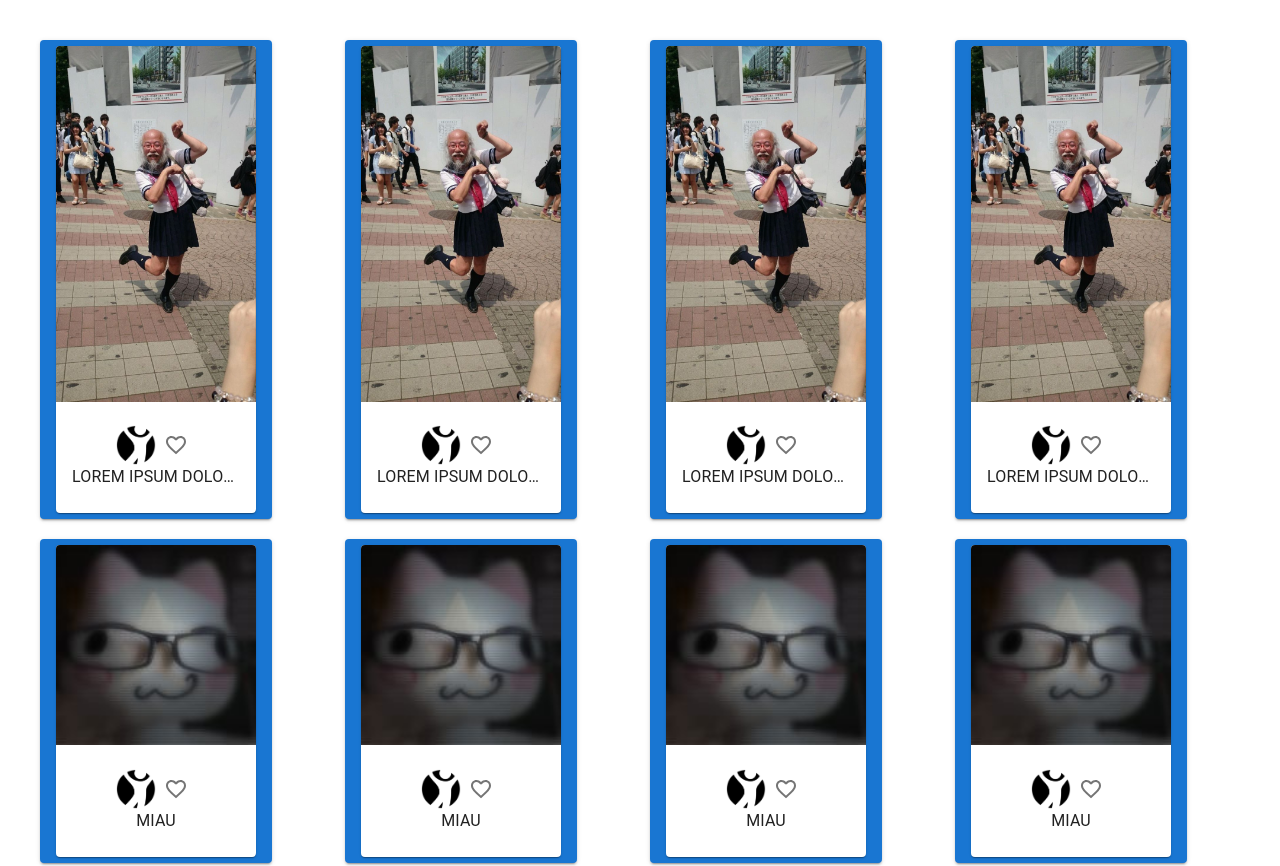
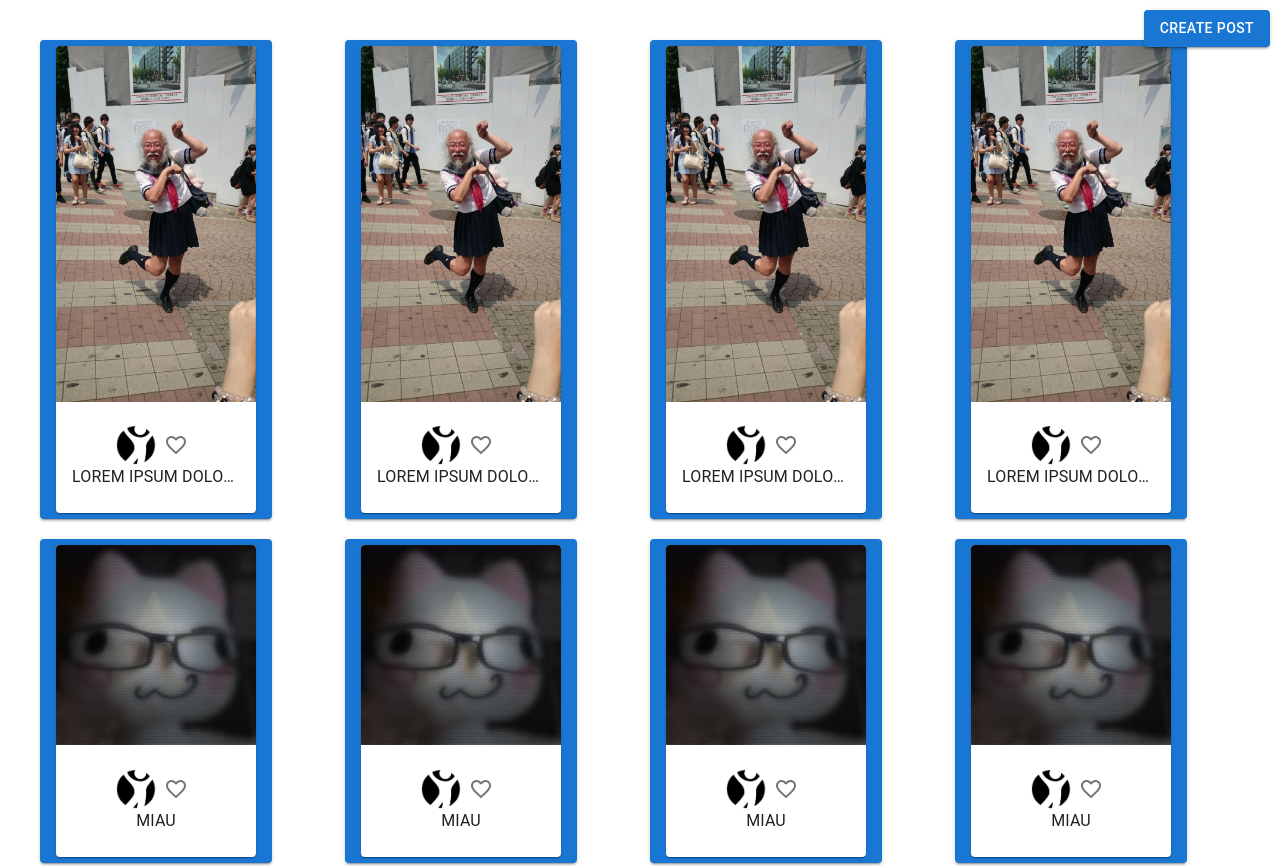
Before and after one commit to jvl1ana/Image-Gallery_223-Frontend, a React (Create React App) app in the folder nypag-react_frontend-e4cfc304b98f/: page /home in a window 1280 px wide. Shown: the top 866 px of the page. Built offline with nearby package versions, Linux system fonts and the light colour scheme.

Commit message:
Add Create Post button in PostGallery component

```diff
--- a/nypag-react_frontend-e4cfc304b98f/src/components/organisms/PostGallery.tsx
+++ b/nypag-react_frontend-e4cfc304b98f/src/components/organisms/PostGallery.tsx
@@ -1,13 +1,39 @@
 import ImagePostSmall from "../molecules/ImagePost/ImagePostSmall";
 import items from "../molecules/ImagePost/TestData";
-import { Box } from '@mui/material';
+import { Box, Button } from '@mui/material';
+import { useNavigate } from 'react-router-dom';
 
 export default function PostGallery() {
+    const navigate = useNavigate();
+
+    const handleCreatePostClick = () => {
+        navigate('/create-post');
+    };
+
     return (
-        <Box padding={5} sx={{
+        <Box padding={5} sx={{ position: 'relative' }}>
+
+            <Button
+                variant="contained"
+                color="primary"
+                onClick={handleCreatePostClick}
+                sx={{
+                    position: 'absolute',
+                    top: '10px',
+                    right: '10px',
+                    zIndex: 1,
+                }}
+            >
+                Create Post
+            </Button>
+
+
+            <Box
+                sx={{
                     columnWidth: '250px',
                     columnGap: '20px',
-        }}>
+                }}
+            >
                 {items.map((item, index) => (
                     <Box
                         key={index}
@@ -24,5 +50,6 @@ export default function PostGallery() {
                     </Box>
                 ))}
             </Box>
+        </Box>
     );
 }
```
Lines whose indentation alone changed are shown as unchanged.
